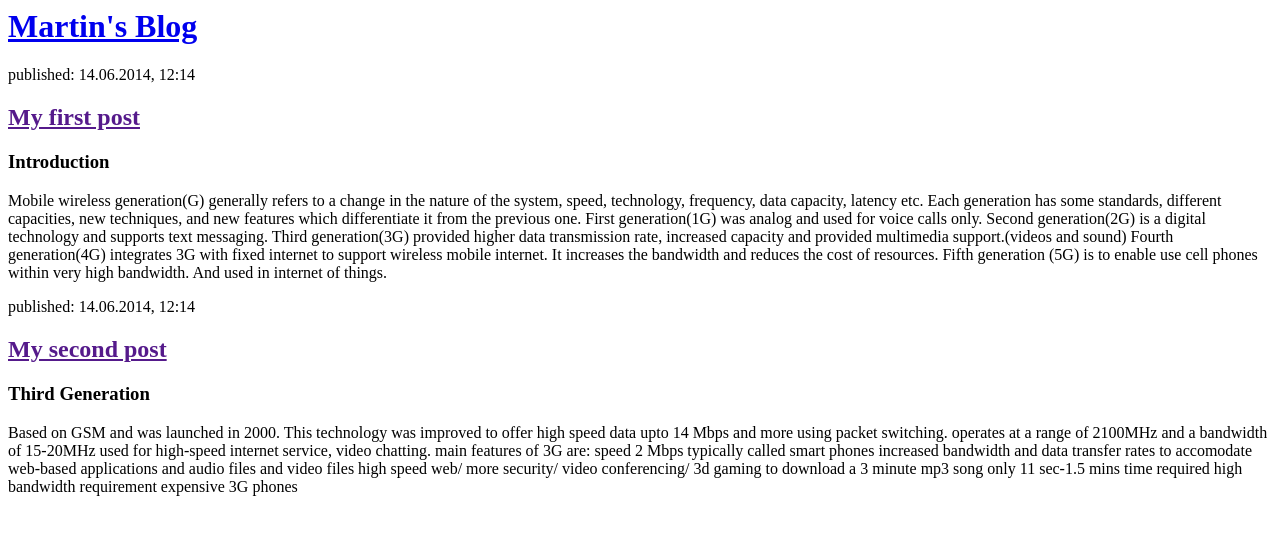
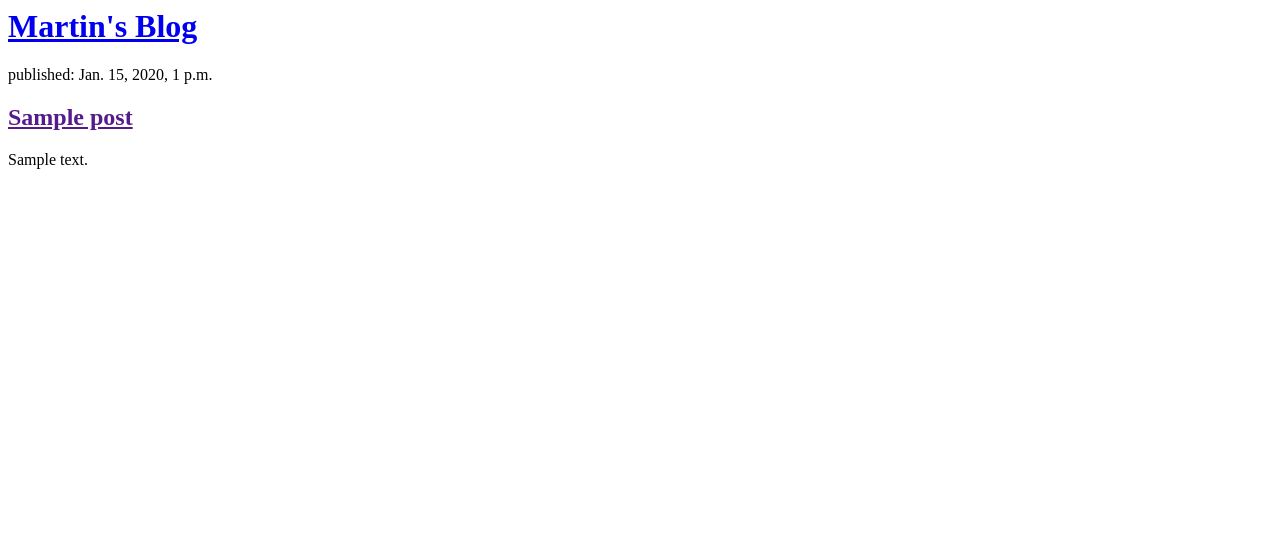
Before and after one commit to celestialmk/My-first-app, a Django app: template blog/templates/blog/post_list.html in a window 1280 px wide. Shown: the top 535 px of the page. Run offline with Django 3.2, Linux system fonts and the light colour scheme; the template is opened without the code that fills it: values that come from a table or form of the project are taken from there, others are empty; tables that the repository leaves empty hold one stand-in row (values such as "Sample post").

Commit message:
modified templates to display posts from database

```diff
--- a/blog/templates/blog/post_list.html
+++ b/blog/templates/blog/post_list.html
@@ -6,36 +6,12 @@
         <div>
             <h1><a href="/">Martin's Blog</a></h1>
         </div>
-
-        <div>
-            <p>published: 14.06.2014, 12:14</p>
-            <h2><a href="">My first post</a></h2>
-            <h3>Introduction</h3>
-            <p>Mobile wireless generation(G) generally refers to a change in the nature of the system, speed, technology, frequency, data capacity, latency etc.
-                Each generation has some standards, different capacities, new techniques, and new features which differentiate it from the previous one.
-                First generation(1G) was analog and used for voice calls only.
-                Second generation(2G) is a digital technology and supports text messaging.
-                Third generation(3G) provided higher data transmission rate, increased capacity and provided multimedia support.(videos and sound)
-                Fourth generation(4G) integrates 3G with fixed internet to support wireless mobile internet. It increases the bandwidth and reduces the cost of resources.
-                Fifth generation (5G) is to enable use cell phones within very high bandwidth. And used in internet of things.
-                </p>
-        </div>
-
-        <div>
-            <p>published: 14.06.2014, 12:14</p>
-            <h2><a href="">My second post</a></h2>
-            <h3>Third Generation</h3>
-            <p>Based on GSM and was launched in 2000. This technology was improved to offer high speed data upto 14 Mbps and more using packet switching.
-                operates at a range of 2100MHz and a bandwidth of 15-20MHz used for high-speed internet service, video chatting.
-                main features of 3G are:
-                speed 2 Mbps
-                typically called smart phones
-                increased bandwidth and data transfer rates to accomodate web-based applications and audio files and video files
-                high speed web/ more security/ video conferencing/ 3d gaming
-                to  download a 3 minute mp3 song only 11 sec-1.5 mins time required
-                high bandwidth requirement
-                expensive 3G phones
-                </p>
-        </div>
+        {% for post in posts %}
+          <div>
+              <p>published: {{ post.published_date }}</p>
+              <h2><a href="">{{ post.title}}</a></h2>
+              <p>{{ post.text|linebreaksbr}}</p>
+          </div>
+        {% endfor %}
     </body>
 </html>
--- a/blog/views.py
+++ b/blog/views.py
@@ -1,4 +1,7 @@
 from django.shortcuts import render
+from django.utils import timezone
+from .models import Post
 
 def post_list(request):
-    return render(request, 'blog/post_list.html', {})
+    posts = Post.objects.filter(published_date__lte=timezone.now()).order_by('published_date')
+    return render(request, 'blog/post_list.html', {'posts': posts})
```
